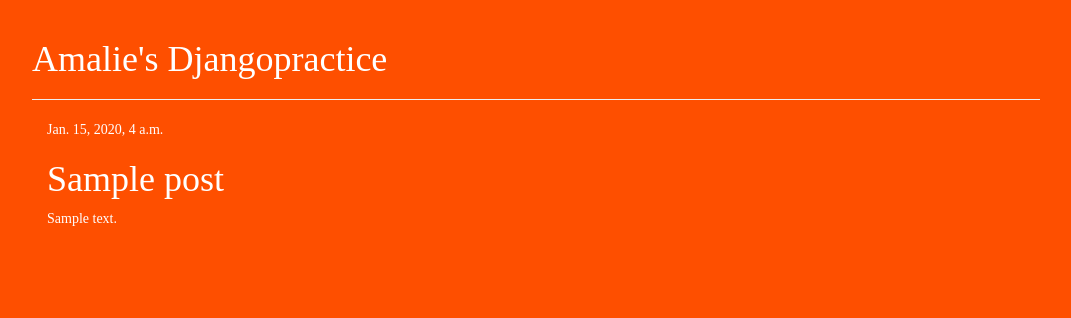
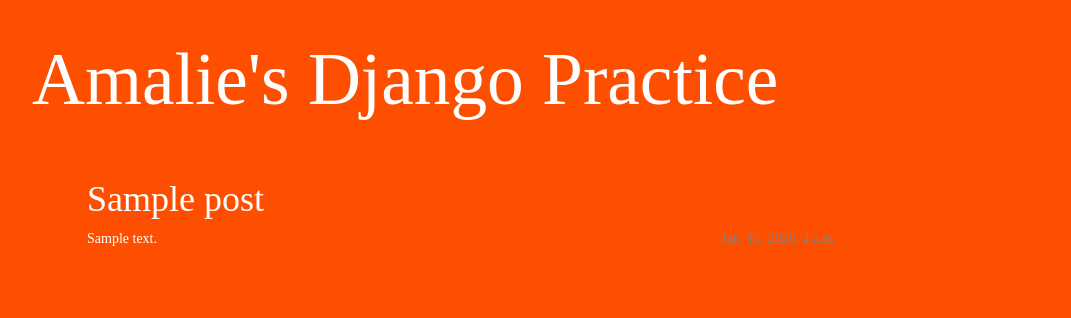
Before and after one commit to amaliebarras/djangopractice, a Django app: page /post/1/ in a window 1440 px wide. Shown: the top 318 px of the page, without its empty margins (184-1255 px from the left). Run offline with Django 3.2, Linux system fonts and the light colour scheme; tables that the repository leaves empty hold one stand-in row (values such as "Sample post"); some libraries are stand-ins or nearby versions.

Commit message:
final styling tweaks

```diff
--- a/blog/static/css/blog.css
+++ b/blog/static/css/blog.css
@@ -10,8 +10,48 @@
     font-family: 'Myriad Pro';
     background-color: #FE4F00;
     color: #FFFFFF;
+    margin-bottom: 70px;
 }
 
-h1 a {
-    color: #FFFFFF;
+.post h1 a, .post h1 a:visited {
+    color: #B3CFF8;
 }
+
+.page-header {
+    background-color: #FE4F00;
+    border: none;
+}
+
+.page-header h1, .page-header h1 a, .page-header h1 a:visited, .page-header h1 a:active {
+    color: #ffffff;
+    font-size: 55pt;
+    text-decoration: none;
+    font-family: 'Lobster';
+}
+
+.content {
+    margin-left: 40px;
+}
+
+h1, h2, h3, h4 {
+    font-family: 'Myriad Pro';
+}
+
+.date {
+    float: right;
+    color: #828282;
+}
+
+.save {
+    float: right;
+}
+
+.post-form textarea, .post-form input {
+    width: 100%;
+}
+
+.top-menu, .top-menu:hover, .top-menu:visited {
+    color: #ffffff;
+    float: right;
+    font-size: 26pt;
+    margin-right: 20px;
--- a/blog/templates/blog/base.html
+++ b/blog/templates/blog/base.html
@@ -2,7 +2,7 @@
 
 <html>
     <head>
-        <title>Amalie's DjangoPractice</title>
+        <title>Amalie's Django Practice</title>
         <link rel="stylesheet" href="//maxcdn.bootstrapcdn.com/bootstrap/3.2.0/css/bootstrap.min.css">
         <link rel="stylesheet" href="//maxcdn.bootstrapcdn.com/bootstrap/3.2.0/css/bootstrap-theme.min.css">
         <link rel="stylesheet" href="{% static 'css/blog.css' %}">
@@ -11,7 +11,7 @@
     </head>
     <body>
         <div class="page-header">
-            <h1><a href="/">Amalie's Djangopractice</a></h1>
+            <h1><a href="/">Amalie's Django Practice</a></h1>
         </div>
         <div class="content container">
             <div class="row">
--- a/blog/templates/blog/post_detail.html
+++ b/blog/templates/blog/post_detail.html
@@ -2,12 +2,12 @@
 
 {% block content %}
     <div class="post">
+    <h1>{{ post.title }}</h1>
     {% if post.published_date %}
         <div class="date">
             {{ post.published_date }}
         </div>
     {% endif %}
-        <h1>{{ post.title }}</h1>
     <p>{{ post.text|linebreaks }}</p>
     </div>
 {% endblock %}
--- a/blog/templates/blog/post_list.html
+++ b/blog/templates/blog/post_list.html
@@ -3,8 +3,8 @@
 {% block content %}
 	{% for post in posts %}
 	<div class="post">
+	<h1><a href="{% url 'post_detail' pk=post.pk %}">{{ post.title }}</a></h1>
 	<p>published: {{ post.published_date }}</p>
-		<h1><a href="{% url 'post_detail' pk=post.pk %}">{{ post.title }}</a></h1>
 	<p>{{ post.text|linebreaks }}</p>
 	</div>
 	{% endfor %}
```
Lines whose indentation alone changed are shown as unchanged.
